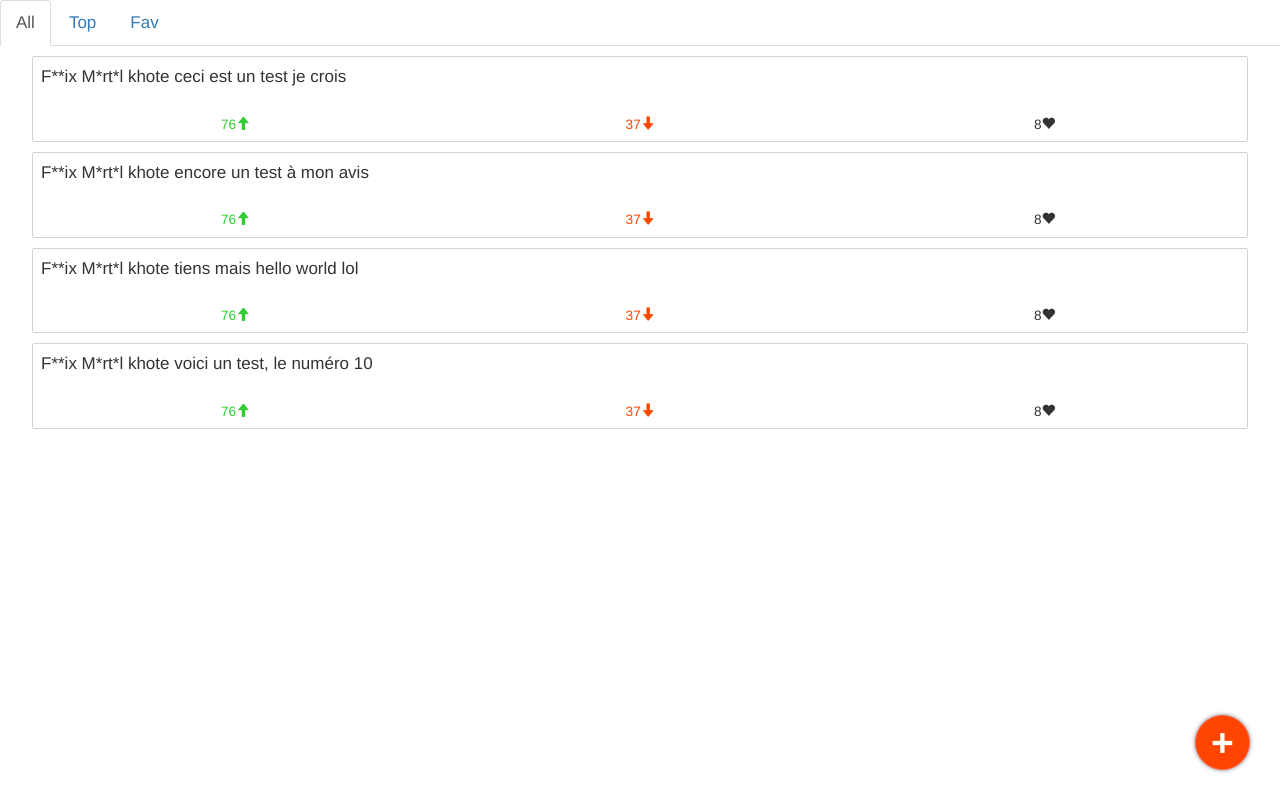
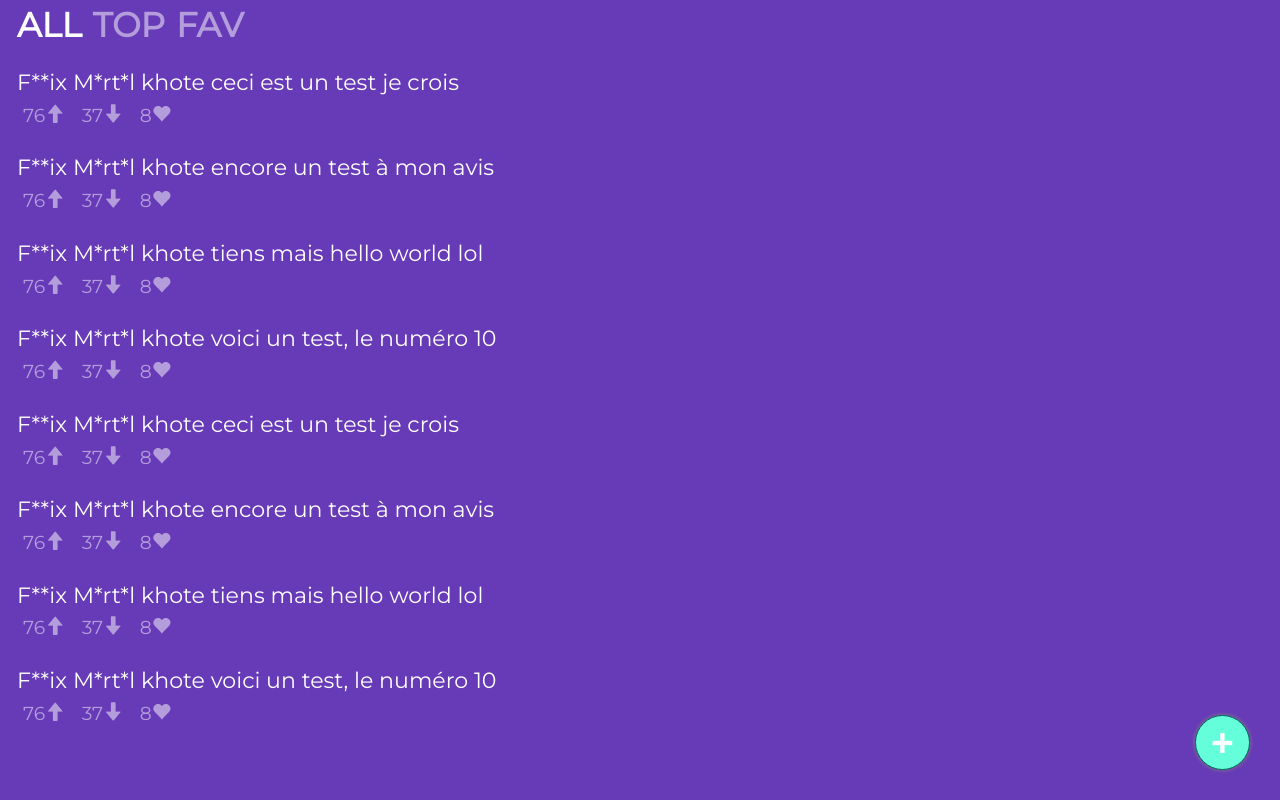
Before and after one commit to felix-martel/indecix, a PHP site: page / in a window 1280 px wide. Run offline with PHP 8.4, Linux system fonts and the light colour scheme.

Commit message:
Global redesign

```diff
--- a/css/indecix.css
+++ b/css/indecix.css
@@ -1,5 +1,55 @@
 body {
   font-size: 1.7em;
+  background-color: #673AB7;
+  padding: 1em;
+  padding-top:
+}
+
+* {
+  font-family: 'Montserrat', sans-serif;
+  color: white;
+}
+
+.main-menu {
+  position: fixed;
+  top: 0;
+  left: 0;
+  list-style-type: none;
+  padding: 0;
+  padding-left: 1em;
+  margin: 0;
+  height: 50px;
+  width: 100%;
+  background-color: #673AB7;
+  z-index: 1;
+}
+
+.main-menu li {
+  display: inline-block;
+  list-style: none;
+}
+
+
+.main-menu .active a {
+  opacity: 1;
+  transition: opacity 0.25s;
+}
+
+.main-menu a {
+  color: white;
+  opacity: 0.5;
+  display: inline-block;
+  text-transform: uppercase;
+  font-size: 2em;
+  font-weight: bold;
+  padding-right: 0.2em;
+  line-height: 50px;
+  text-decoration: none;
+  transition: opacity 0.25s;
+}
+
+#container {
+  margin-top: 50px;
 }
 
 #khote-list {
@@ -8,10 +58,10 @@ body {
 }
 
 .khote {
-  width: 95%;
-  border: 1px solid lightgray;
-  border-radius: 2px;
-  margin: 10px auto;
+  width: 100%;
+  font-size: 1.3em;
+  margin: 1em auto;
+  /*border-bottom: 2px solid rgba(255, 255, 255, 0.5);*/
 }
 
 .khote:hover {
@@ -26,8 +76,8 @@ body {
   height: 55px;
   line-height: 40px;
   border-radius: 100%;
-  background-color: orangered;
-  border: 1px solid tomato;
+  background-color: #64FFDA;
+  border: 1px solid #00695C;
   box-shadow: 0 0 4px gray;
   color: white;
   font-weight: 700;
@@ -35,23 +85,24 @@ body {
 }
 
 .khote-text {
-  padding: 8px;
-  margin-bottom: 10px;
+  margin: 0;
 }
 
 .khote-button {
   background-color: transparent;
   border: none;
-  font-size: 0.8em;
-  padding-top: 7px;
-  padding-bottom: 7px;
+  opacity: 0.5;
+  font-size: 0.85em;
 }
 
 .khote-button:hover {
-  background-color: lightgray;
+  opacity: 1;
   outline: none;
 }
 
+.up-number, .down-number, .fav-number {
+}
+/*
 .up-number {
   border-radius: 0 0 0 2px;
   color: limegreen;
@@ -63,4 +114,4 @@ body {
 .fav-number {
   border-radius: 0 0 2px 0;
 
-}
+}*/
--- a/index.html
+++ b/index.html
@@ -3,6 +3,7 @@
    <head>
       <meta charset="UTF-8"/>
     	<link rel="stylesheet" type="text/css" href="css/bootstrap.min.css"/>
+      <link href="https://fonts.googleapis.com/css?family=Montserrat" rel="stylesheet">
     	<link rel="stylesheet" type="text/css" href="css/indecix.css"/>
     	<meta content="width=device-width, initial-scale=1.0, 	maximum-scale=1.0, user-scalable=no" name="viewport">
     	<script type="text/javascript" src="js/jquery-2.1.4.js"></script>
@@ -11,10 +12,10 @@
       <script type="text/javascript" src="js/fastclick.js"></script>
    </head>
    <body>
-      <ul class="nav nav-tabs">
-        <li class="active"><a href="#all">All</a></li>
-        <li><a href="#top">Top</a></li>
-        <li><a href="#fav">Fav</a></li>
+      <ul class="main-menu">
+        <li id="menu-item-all" class="menu-item active"><a href="#all">All</a></li>
+        <li id="menu-item-top" class="menu-item"><a href="#top">Top</a></li>
+        <li id="menu-item-fav" class="menu-item"><a href="#fav">Fav</a></li>
       </ul>
     	<div id="container"></div>
       <button type="button" id="add-khote">+</button>
--- a/js/index.js
+++ b/js/index.js
@@ -1,11 +1,21 @@
 var data = {
     "khotes": [
+    {"khote_id": 1, "khoteur": "F**ix M*rt*l", "khote": "ceci est un test je crois", "up-number": 76, "down-number": 37, "fav-number": 8},
+    {"khote_id": 1, "khoteur": "F**ix M*rt*l", "khote": "encore un test à mon avis", "up-number": 76, "down-number": 37, "fav-number": 8},
+    {"khote_id": 1, "khoteur": "F**ix M*rt*l", "khote": "tiens mais hello world lol", "up-number": 76, "down-number": 37, "fav-number": 8},
+    {"khote_id": 1, "khoteur": "F**ix M*rt*l", "khote": "voici un test, le numéro 10", "up-number": 76, "down-number": 37, "fav-number": 8},
     {"khote_id": 1, "khoteur": "F**ix M*rt*l", "khote": "ceci est un test je crois", "up-number": 76, "down-number": 37, "fav-number": 8},
     {"khote_id": 1, "khoteur": "F**ix M*rt*l", "khote": "encore un test à mon avis", "up-number": 76, "down-number": 37, "fav-number": 8},
     {"khote_id": 1, "khoteur": "F**ix M*rt*l", "khote": "tiens mais hello world lol", "up-number": 76, "down-number": 37, "fav-number": 8},
     {"khote_id": 1, "khoteur": "F**ix M*rt*l", "khote": "voici un test, le numéro 10", "up-number": 76, "down-number": 37, "fav-number": 8}
 ]}
 ;
+
+$('.menu-item').click(function() {
+    $('.menu-item').removeClass("active");
+    $(this).addClass("active");
+});
+
 function route() {
     var page, hash = window.location.hash;
     console.log(hash);
@@ -13,11 +23,8 @@ function route() {
         case '#all':
             $.get('js/template.html', function(templates) {
                 var template = $(templates).filter('#main-tpl').html();
-                $.getJSON("http://khotoscope/getKhotes?filter=all&user=" + sessionStorage['user_id'],
-                    function(khotes) {
-                    page = Mustache.render(template, khotes);
-                    $('#container').html(page);
-                });
+                page = Mustache.render(template, data);
+                $('#container').html(page);
             }, 'html');
             break;
 
--- a/js/template.html
+++ b/js/template.html
@@ -6,13 +6,13 @@
                     <p class="khote-text">
                         {{khoteur}}<span> khote </span>{{khote}}
                     </p>
-                    <button class="khote-button col-xs-4 up-number">
+                    <button class="khote-button up-number">
                         {{up-number}}<i class="glyphicon glyphicon-arrow-up"></i>
                     </button>
-                    <button class="khote-button col-xs-4 down-number">
+                    <button class="khote-button  down-number">
                         {{down-number}}<i class="glyphicon glyphicon-arrow-down"></i>
                     </button>
-                    <button class="khote-button col-xs-4 fav-number">
+                    <button class="khote-button  fav-number">
                         {{fav-number}}<i class="glyphicon glyphicon-heart"></i>
                     </button>
                 </li>
```
Also changed, not shown: 2 other files.
